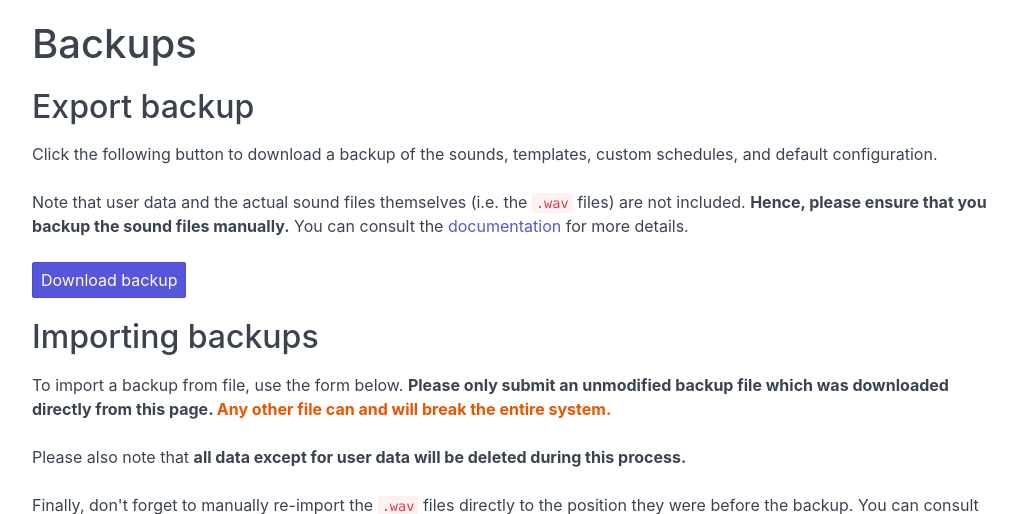
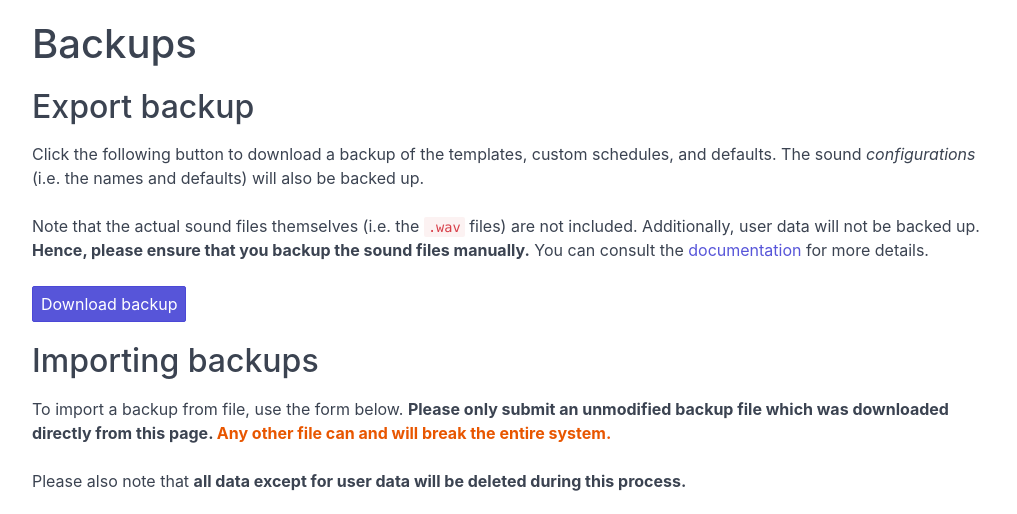
Before and after one commit to angussidney/bell-scheduler, a Flask app: template bell-server/templates/settings/backups/index.html in a window 1280 px wide. Shown: the part 36-550 px from the top of the page, without its empty margins (128-1145 px from the left). Run offline with Flask 2, Linux system fonts and the light colour scheme; the template is opened without the code that fills it, so the values that code supplies are empty.

Commit message:
Add more documentation

```diff
--- a/bell-server/templates/settings/backups/index.html
+++ b/bell-server/templates/settings/backups/index.html
@@ -5,9 +5,8 @@
 
     <h2>Export backup</h2>
 
-    <p>Click the following button to download a backup of the sounds, templates, custom schedules, and default
-        configuration.</p>
-    <p>Note that user data and the actual sound files themselves (i.e. the <code>.wav</code> files) are not included.
+    <p>Click the following button to download a backup of the templates, custom schedules, and defaults. The sound <em>configurations</em> (i.e. the names and defaults) will also be backed up.</p>
+    <p>Note that the actual sound files themselves (i.e. the <code>.wav</code> files) are not included. Additionally, user data will not be backed up.
         <strong>Hence, please ensure that you backup the sound files manually.</strong> You can consult the
         <a href="{{ docs }}/sounds" target="_blank">documentation</a> for more details.</p>
 
```
Also changed, not shown: requirements.txt (+4 -4 lines), 1 other file.
